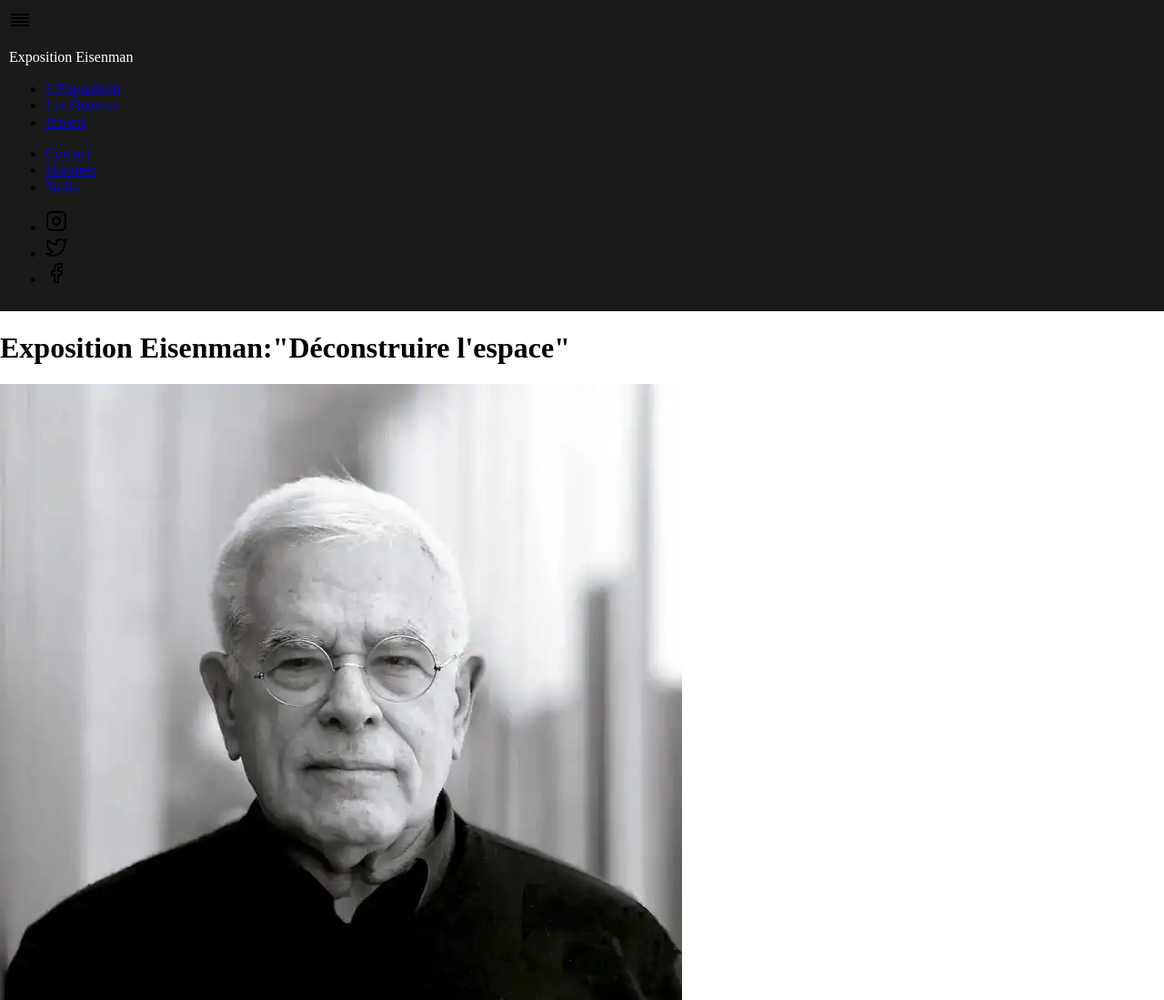
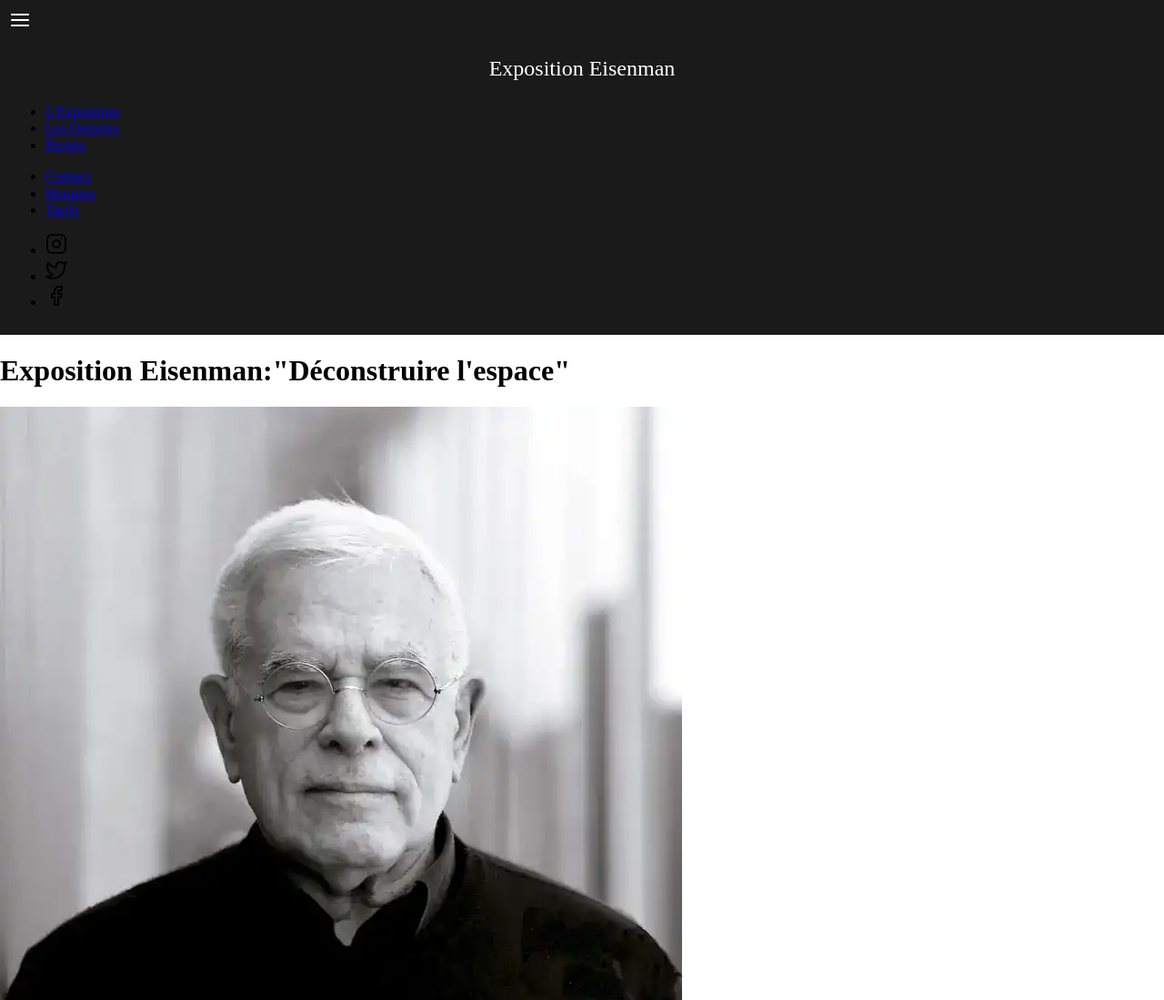
Before and after one commit to MMI-SAE-105/2023-sae-105-Fabre-Antoine, a plain HTML site: page index.html in a window 1280 px wide. Shown: the top 1099 px of the page at 91% size. Drawn offline with Linux system fonts and the light colour scheme.

Commit message:
mise en forme du header

```diff
--- a/index.html
+++ b/index.html
@@ -10,7 +10,7 @@
     <header class="header">
         <div>
             <a class="header__button-link" href="/">
-            <img class="header__button" src="public/icones/align-justify.svg" alt="bouton menu">
+            <img class="header__button" src="public/icones/menu.svg" alt="bouton menu">
             </a>
             <p class="titre__site">Exposition Eisenman</p>
             <nav class="header__menu menu">
--- a/src/css/layout/header.css
+++ b/src/css/layout/header.css
@@ -1,5 +1,9 @@
 .titre__site {
   color: #fff;
+  margin-left: auto;
+  margin-right: auto;
+  text-align: center;
+  font-size: 24px;
 }
 .header {
   background-color: #1A1A1A;
```
Also changed, not shown: contact.html (+1 -1 lines), informations.html (+1 -1 lines), memorial.html (+1 -1 lines), presentation.html (+1 -1 lines), public/icones/align-justify.svg (deleted), public/icones/menu.svg (added).
